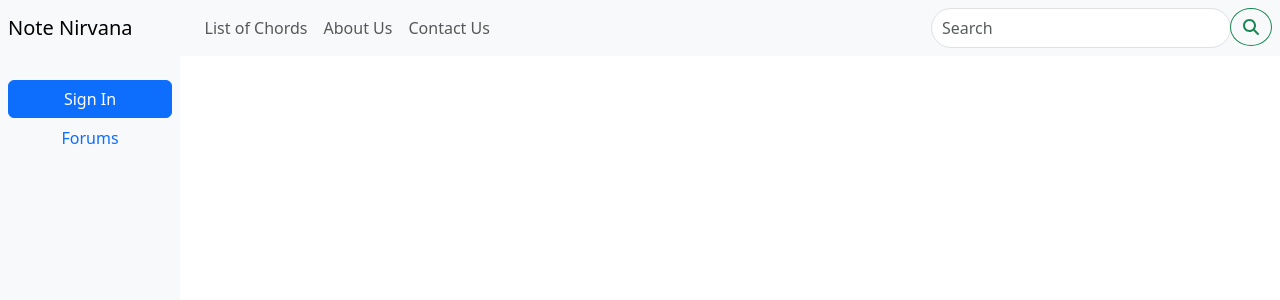
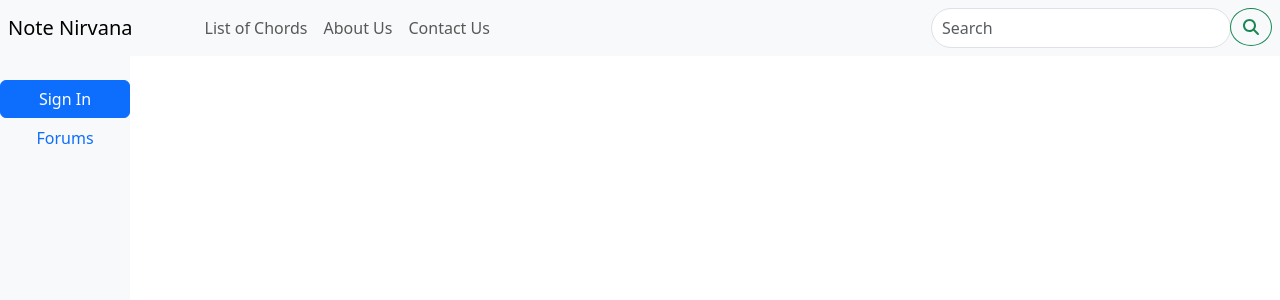
Before and after one commit to vkfromkv/FrontEnd, a React (Vite) app in the folder note_nirvana/: page / in a window 1280 px wide. Shown: the top 300 px of the page. Built offline with nearby package versions, Linux system fonts and the light colour scheme.

Commit message:
Added search bar and fixed fluid layout

```diff
--- /dev/null
+++ b/note_nirvana/src/components/Bars/Sidebar.css
@@ -0,0 +1,3 @@
+.custom-sidebar {
+    width: 130px;
+  }
--- a/note_nirvana/src/components/Bars/Sidebar.jsx
+++ b/note_nirvana/src/components/Bars/Sidebar.jsx
@@ -1,43 +1,29 @@
-import React, { useState } from "react";
+import React, { useState, useContext } from "react";
 import { Link } from "react-router-dom";
+import "./Sidebar.css";
 
 import User from "../userLogin/User";
 
 import AuthContext from "../userLogin/UserContext";
 
 function Sidebar() {
-  const [hasAccount, setDoesnot] = useState(true);
-  const [LoggedIn, setLoggedIn] = useState(false);
-  const [openModal, setOpenModal] = useState(false);
+  const ctx = useContext(AuthContext);
 
   return (
-    <AuthContext.Provider
-      value={{
-        LoggedIn: LoggedIn,
-        setLoggedIn: setLoggedIn,
-        hasAccount: hasAccount,
-        setDoesnot: setDoesnot,
-      }}
-    >
-      <nav
-        className="col-md-2 d-none d-md-block bg-light sidebar  "
-        style={{ maxWidth: "180px" }}
-      >
+    <nav className="sidebar custom-sidebar d-none d-md-block bg-light">
       <div className="sidebar-sticky">
-          <ul className="nav flex-column p-2 pt-4">
+        <ul className="nav flex-column  pt-4">
           <li className="nav-item ">
             <button
               className="btn btn-primary w-100"
               type="submit"
               onClick={() => {
-                  setOpenModal(true);
+                ctx.setOpenModal(true);
               }}
             >
               Sign In
             </button>
-              {openModal && (
-                <User closeModal={setOpenModal} hasAccount={hasAccount}></User>
-              )}
+            {ctx.openModal && <User></User>}
           </li>
           <li className="nav-item">
             <div className="spacer"></div>
@@ -50,7 +36,6 @@ function Sidebar() {
         </ul>
       </div>
     </nav>
-    </AuthContext.Provider>
   );
 }
 
```
Lines whose indentation alone changed are shown as unchanged.
